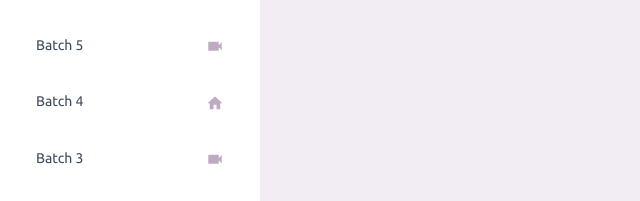
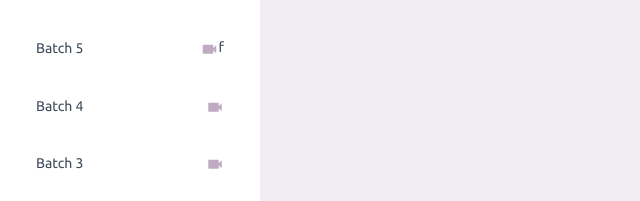
Before and after one commit to CrimsonPiZza/ORC-DashBoard, a website: page pages/Batch 6/section_A.html in a window 1280 px wide. Shown: the part 437-638 px from the top of the page, 0-640 px from the left. Drawn offline with Linux system fonts and the light colour scheme; files that its build step writes are made by us from their sources.

Commit message:
Fix Path and Icon

```diff
--- a/pages/Batch 6/section_A.html
+++ b/pages/Batch 6/section_A.html
@@ -173,14 +173,14 @@
           <li class="nav-item">
             <a class="nav-link" href="../../pages/Batch 5/batch_5.html">
               <span class="menu-title">Batch 5</span>
-              <i class="mdi mdi mdi-video menu-icon"></i>
+              <i class="mdi mdi mdi-video menu-icon"></i>f
             </a>
           </li>
 
           <li class="nav-item">
             <a class="nav-link" href="../../pages/Batch 4/batch_4.html">
               <span class="menu-title">Batch 4</span>
-              <i class="mdi mdi-home menu-icon"></i>
+              <i class="mdi mdi mdi-video menu-icon"></i>
             </a>
           </li>
 
```
Also changed, not shown: index.html (+2 -2 lines), pages/Batch 2/batch_2.html (+1 -1 lines), pages/Batch 3/batch_3.html (+1 -1 lines), pages/Batch 4/batch_4.html (+1 -1 lines), pages/Batch 5/batch_5.html (+1 -1 lines), pages/Batch 6/section_B.html (+1 -1 lines), pages/Batch 6/section_C.html (+1 -1 lines), pages/Batch 7/hospitality.html (+1 -1 lines), pages/Batch 7/software_engineering.html (+1 -1 lines).
